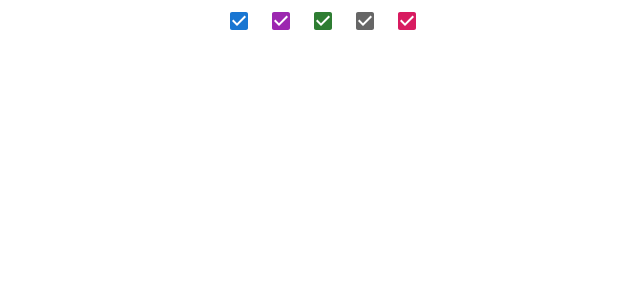
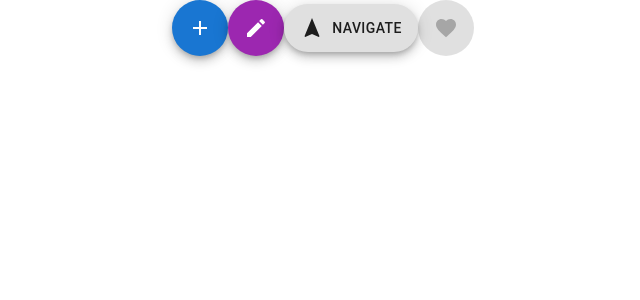
Before and after one commit to sinhasudhanshu/My-React-App, a React (Create React App) app: page / in a window 1280 px wide. Shown: the top 300 px of the page, without its empty margins (317-957 px from the left). Built offline with nearby package versions, Linux system fonts and the light colour scheme.

Commit message:
Floating Action button

```diff
--- a/src/App.js
+++ b/src/App.js
@@ -1,7 +1,8 @@
 import logo from './logo.svg';
 import './App.css';
 //import MyCheckbox from './components/MyCheckbox';
-import MyCheckboxColor from './components/MyCheckboxColor';
+//import MyCheckboxColor from './components/MyCheckboxColor';
+import MyFloatingButton from './components/MyFloatingButton';
 //import MyButtons from './components/MyButtons';
 //import MyButtonsGroup from './components/MyButtonsGroup';
 
@@ -9,7 +10,7 @@
     return (<div>
 
         <center>
-       <MyCheckboxColor/>
+       <MyFloatingButton/>
 
         </center>
 
--- /dev/null
+++ b/src/components/MyFloatingButton.js
@@ -0,0 +1,36 @@
+import * as React from 'react';
+
+import Box from '@mui/material/Box';
+import Fab from '@mui/material/Fab';
+import AddIcon from '@mui/icons-material/Add';
+import EditIcon from '@mui/icons-material/Edit';
+import FavoriteIcon from '@mui/icons-material/Favorite';
+import NavigationIcon from '@mui/icons-material/Navigation';
+
+
+function MyFloatingButton() {
+
+    return (
+
+        <div>
+
+            <Fab color="primary" aria-label="add">
+                <AddIcon />
+            </Fab>
+            <Fab color="secondary" aria-label="edit">
+                <EditIcon />
+            </Fab>
+            <Fab variant="extended">
+                <NavigationIcon sx={{ mr: 1 }} />
+                Navigate
+            </Fab>
+            <Fab disabled aria-label="like">
+                <FavoriteIcon />
+            </Fab>
+
+
+        </div>
+    );
+}
+
+export default MyFloatingButton;
```
